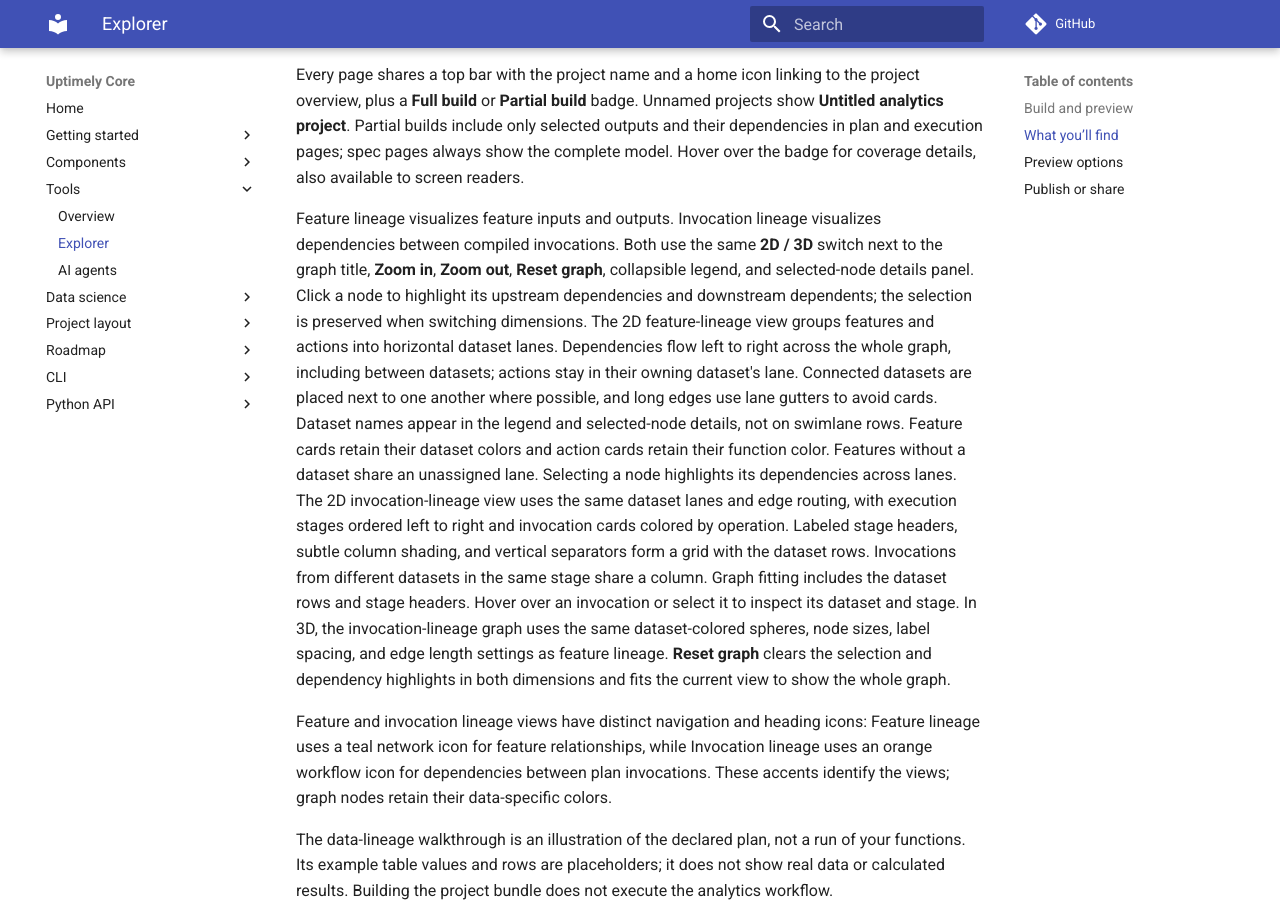
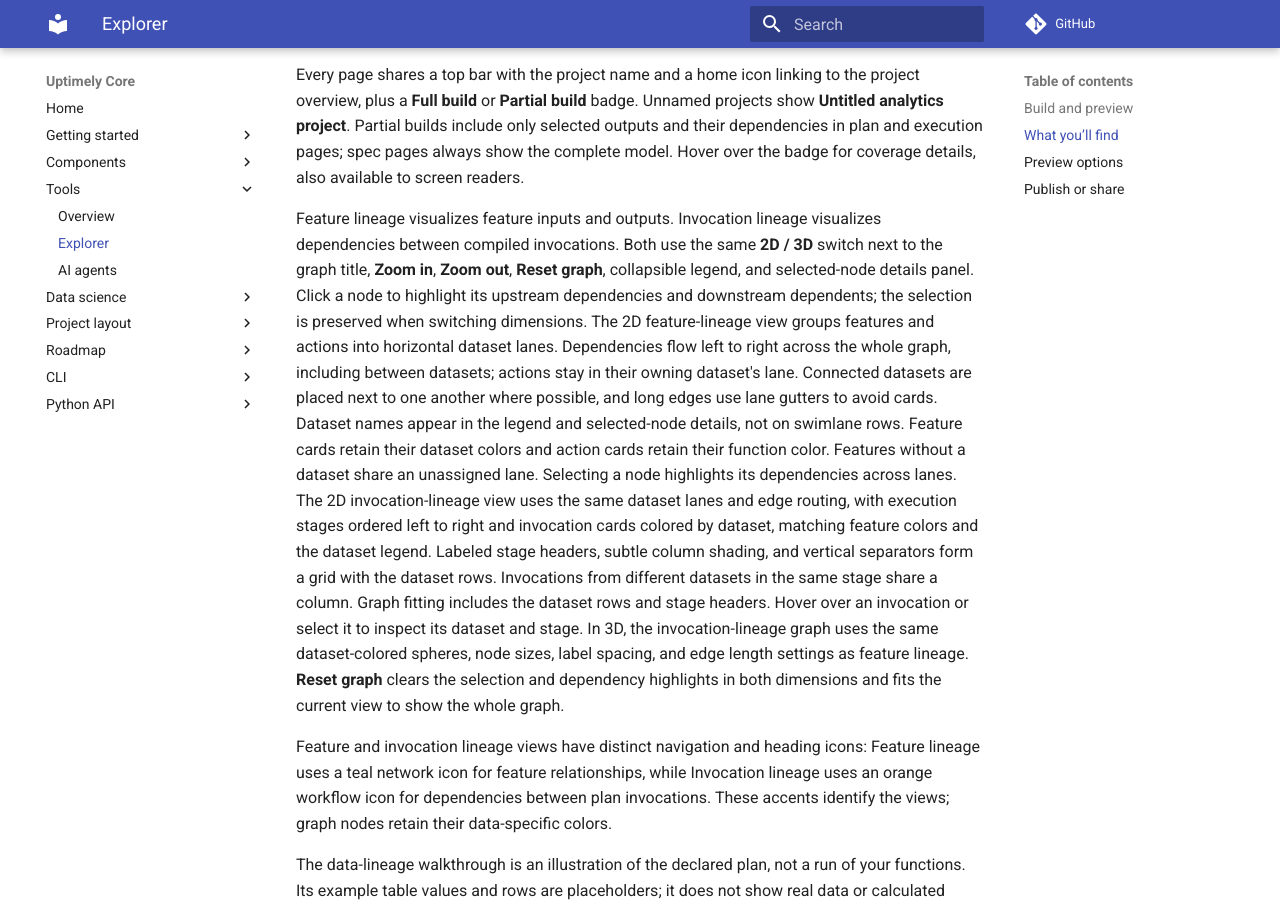
Before and after one commit to uptimely-ai/uptimely-core, an MkDocs documentation site: the page built from docs/tools/explorer.md, in a window 1280 px wide and 900 px high, scrolled down 1084 px. Built offline with MkDocs 1.6.1 and Material for MkDocs 9.7.7, drawn with Linux system fonts in a browser that asks for light colours; comment, search, counter and statistics services are not loaded.

Commit message:
Fix invocation lineage coloring to be by dataset

```diff
--- a/docs/tools/explorer.md
+++ b/docs/tools/explorer.md
@@ -62,7 +62,8 @@ function color. Features without a dataset share an
 unassigned lane. Selecting a node highlights its dependencies across lanes.
 The 2D invocation-lineage view uses the same dataset lanes and edge routing,
 with execution stages ordered left to right and invocation cards colored by
-operation. Labeled stage headers, subtle column shading, and vertical separators
+dataset, matching feature colors and the dataset legend. Labeled stage headers,
+subtle column shading, and vertical separators
 form a grid with the dataset rows. Invocations from different datasets in the
 same stage share a column. Graph fitting includes the dataset rows and stage headers.
 Hover over an invocation or select it to inspect its dataset and stage.
```
Also changed, not shown: CHANGELOG.md (+2 -1 lines), 2 other files.
